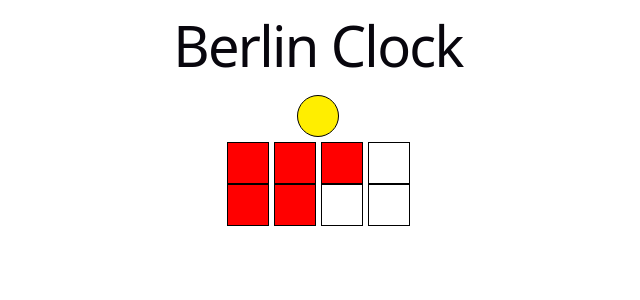
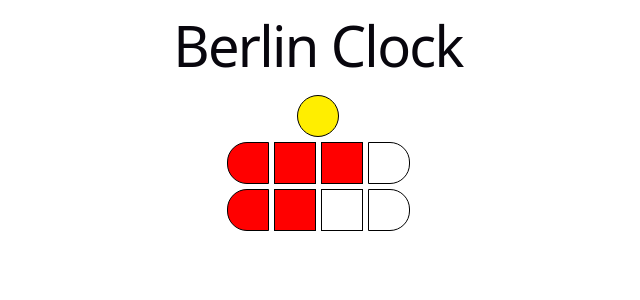
Before and after one commit to alikhan27/berlin-clock, a React (Vite) app: page / in a window 1280 px wide. Shown: the top 300 px of the page, without its empty margins (322-962 px from the left). Built offline with nearby package versions, Linux system fonts and the light colour scheme.

Commit message:
refactor: updated the prop type for LampComponent and styles for TimeBlock component

```diff
--- a/src/components/Lamp/Lamp.tsx
+++ b/src/components/Lamp/Lamp.tsx
@@ -1,7 +1,7 @@
 import "./Lamp.css";
 import type { LampProps } from "./Lamp.types";
 
-const Lamp: React.FC<LampProps> = ({ litColor, shape = "" }) => {
+const Lamp = ({ litColor, shape = "" }: LampProps) => {
   const lampClass = `lamp ${shape} ${litColor}`;
   return <div role="lamp" className={lampClass}></div>;
 };
--- a/src/components/TimeBLock/TimeBlock.css
+++ b/src/components/TimeBLock/TimeBlock.css
@@ -1,4 +1,16 @@
 .time-block {
     display: flex;
+    align-items: center;
+    margin-bottom: 5px;
     gap: 5px;
+    width: 100%;
 }
+.time-block .lamp {
+    flex: 1;
+}
+.time-block .lamp:first-child {
+    border-radius: 20px 0 0 20px;
+}
+.time-block .lamp:last-child {
+    border-radius: 0 20px 20px 0;
+}
```
